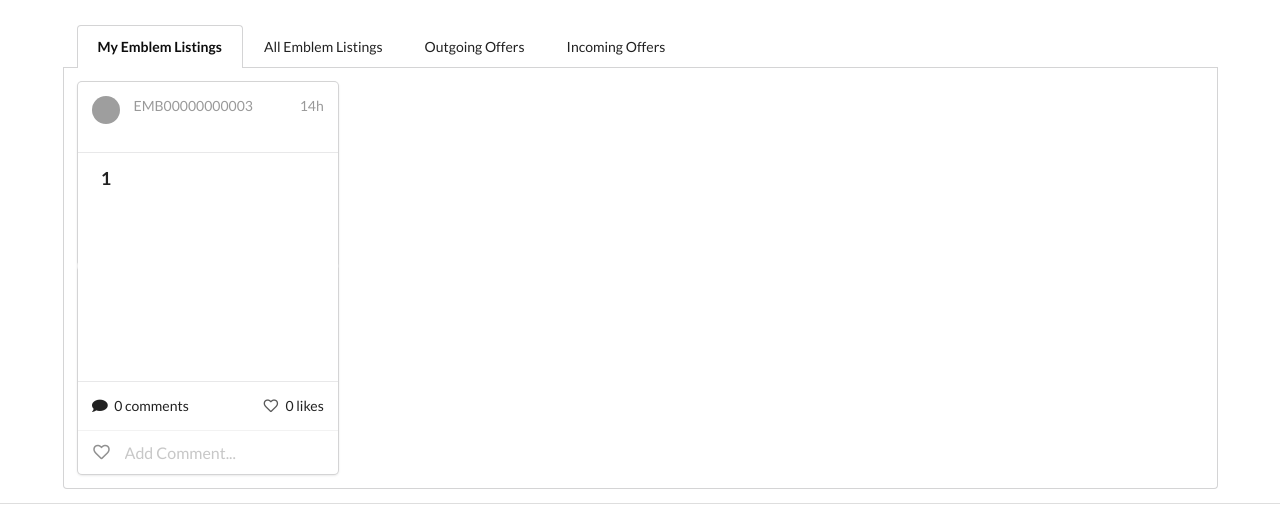
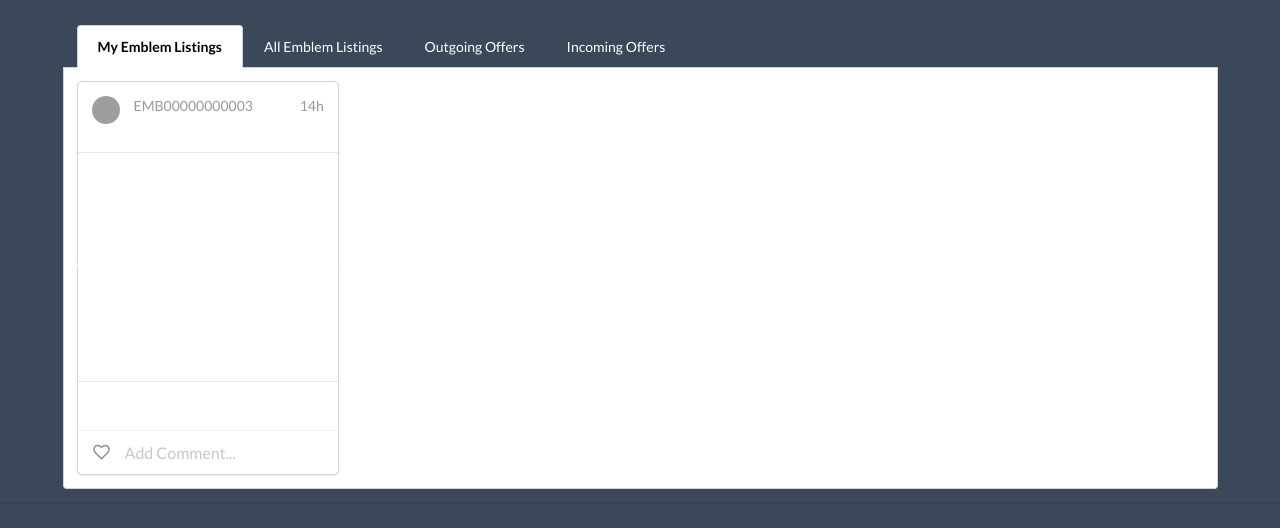
Before and after one commit to DecentricCorp/HyperSwap, a website: page index.html in a window 1280 px wide. Drawn offline with nearby package versions, Linux system fonts and the light colour scheme; grey boxes are pictures that could not be loaded.

Commit message:
colors for wallet added

```diff
--- a/index.html
+++ b/index.html
@@ -94,10 +94,14 @@
             {{/each}}
         </div>
     </script>
+    <style>
+        .item { color: white !important;}
+        .item.active {color: black !important;}
+    </style>
     <title>SWAP</title>
 </head>
 
-<body>
+<body style="background: #3a485a; color: #fff">
     <div class="ui" style="height: 25px"></div>
     <div class="ui vertical stripe segment">
         <div class="ui middle aligned stackable grid container">
```
